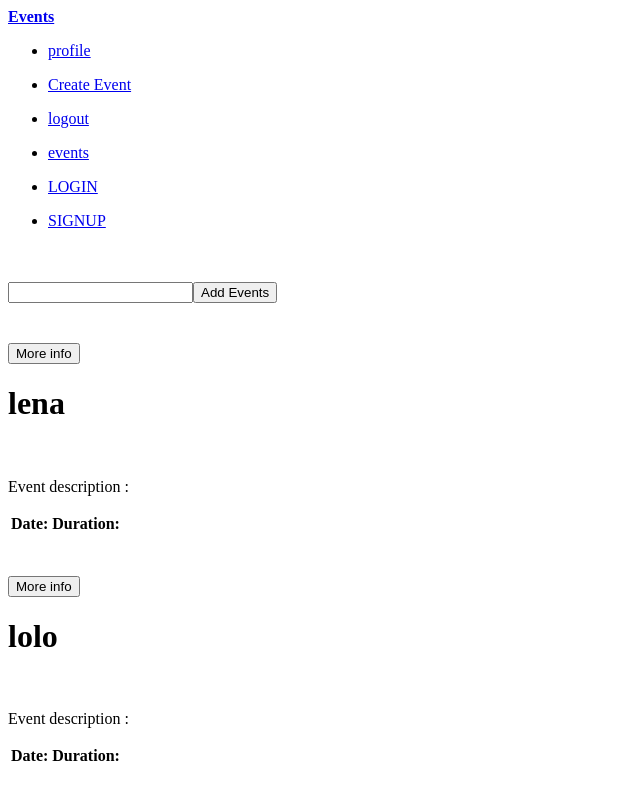
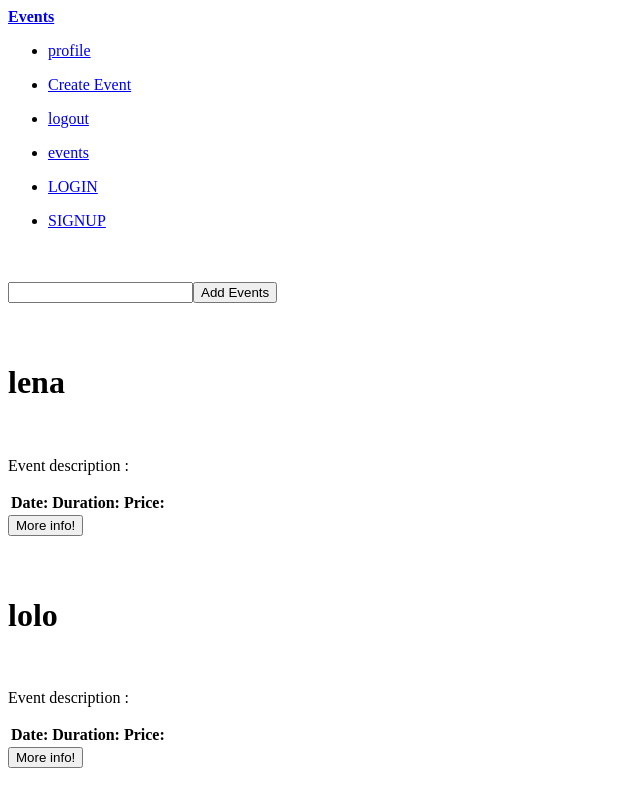
Before and after one commit to RBK-Ragnarok/Event-Manager, a React app: page /events in a window 1280 px wide. Shown: the top 800 px of the page, without its empty margins (0-640 px from the left). Built offline with nearby package versions, Linux system fonts and the light colour scheme; no server answers; the HTML template or start-up script is replaced by a standard one.

Commit message:
react-bootstrap components popovers

```diff
--- a/react-client/src/components/EventEnfo.jsx
+++ b/react-client/src/components/EventEnfo.jsx
@@ -22,30 +22,32 @@ class EventEnfo extends Component {
   this.onChange=this.onChange.bind(this);
   }
 
+
   onChange (e) {
     this.setState({
      [e.target.name]: e.target.value
    });
   }
-    componentDidMount(more) {
-    $.ajax({
-      type: 'GET',
-      url: '/more',
-      success: (data) => {
-        this.setState({
-          data: data
-        })
-      },
-      error: (err) => {
-        console.log('err', err);
-      }
-    });
+// componentDidMount(info) {
+//     $.ajax({
+//       type: 'GET',
+//       url: '/info',
+//       success: (data) => {
+//         this.setState({
+//           data: data
+//         })
+//       },
+//       error: (err) => {
+//         console.log('err', err);
+//       }
+//     });
 
-  }
-
+//   }
   render(){
   	return (
+  		<div>
   		<h1>lolo</h1>
+  		</div>
   )
   }
 }
--- a/react-client/src/components/Eventitems.jsx
+++ b/react-client/src/components/Eventitems.jsx
@@ -1,7 +1,8 @@
 import React, { Component } from "react";
 import ReactDOM from 'react-dom';
 import $ from 'jquery';
-import {Navbar,Nav,NavItem,Carousel,Jumbotron,Button} from 'react-bootstrap';
+import {Navbar,Nav,NavItem,Carousel,Jumbotron,Button,ButtonToolbar,
+  Overlay,Popover,OverlayTrigger} from 'react-bootstrap';
 //import { Link } from 'react-router-dom';
 import Events from './Events.jsx';
 import EventList from './EventList.jsx';
@@ -23,10 +24,14 @@ class Eventitems extends Component {
       name:'',
       description:'',
       iseventhiddin:true
+      //show: false
     };
   data:'';
   this.onChange=this.onChange.bind(this);
     this.showeventbox=this.showeventbox.bind(this);
+    //  this.handleClick = e => {
+    //   this.setState({ target: e.target, show: !this.state.show });
+    // };
   }
 
   onChange (e) {
@@ -43,6 +48,7 @@ showeventbox(name,description){
 }
 
 
+
   render(){
   	return (
   		<div>
@@ -50,22 +56,44 @@ showeventbox(name,description){
    <h2 onClick={()=> this.showeventbox(this.items)} >{this.items}</h2>
    </div>
  <div className="row" className="jumbotron jumbotron-fluid" id='jumbotron'className='col-md-6 col-md-offset-3' >
- <Link to='/EventEnfo' ><button className='col-xs-4 col-xs-offset-4' type='Submit' onClick={this.componentDidMount}>More info</button></Link>
-  <div className="container">
+  <div className="container" className="fixed-bottom">
     <h1 className="display-3" className="col-*-*">{this.props.event.name}</h1>
     <br></br>
     <p className="lead">Event description :</p>
     <table className="table">
-      <th scope="col">Date:</th>
-      <th scope="col">Duration:</th>
+      <th col>Date:</th>
+      <th col>Duration:</th>
+      <th col>Price:</th>
   </table>
   </div>
+  <ButtonToolbar>
+<OverlayTrigger trigger="click" placement="left" overlay={<Popover title={this.props.event.name}><strong>Tabs
+Dropdowns
+Accordions
+Convert Weights
+Animated Buttons
+Side Navigation
+Top Navigation
+Modal Boxes
+Progress Bars
+Parallax
+Login Form
+HTML Includes
+Google Maps
+Range Sliders
+Tooltips
+Slideshow
+Filter List
+Sort List</strong></Popover>}>
+  <Button>More info!</Button>
+</OverlayTrigger>
+</ButtonToolbar>
 </div>
       </div>
        )
   }
 }
 
-
+ // <Link to='/EventEnfo' ><button className='col-xs-4 col-xs-offset-4' type='Submit' onClick={this.componentDidMount}>More info</button></Link>
 
 export default Eventitems;
```
Also changed, not shown: 1 other file (tests, documents, lock files or other folders).
